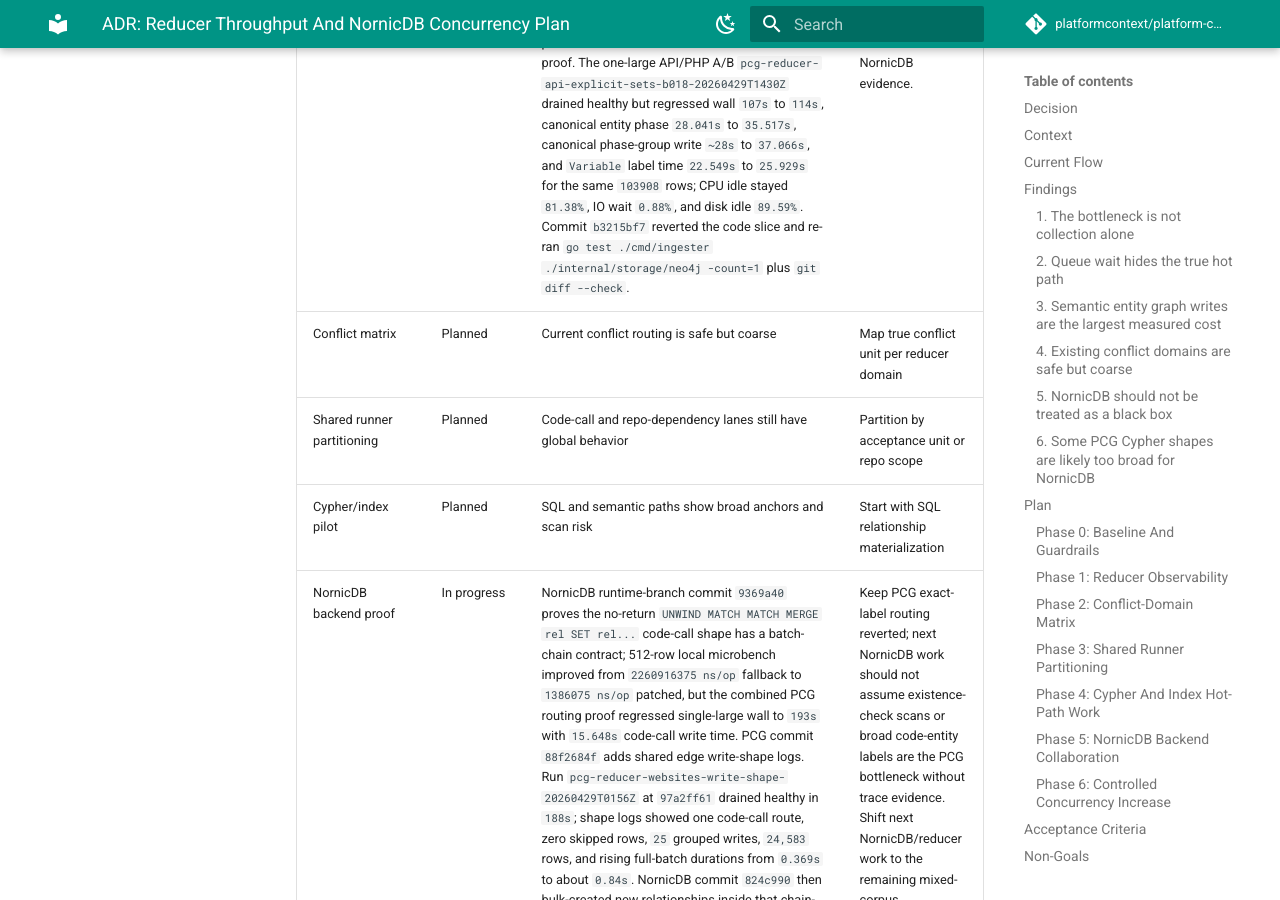
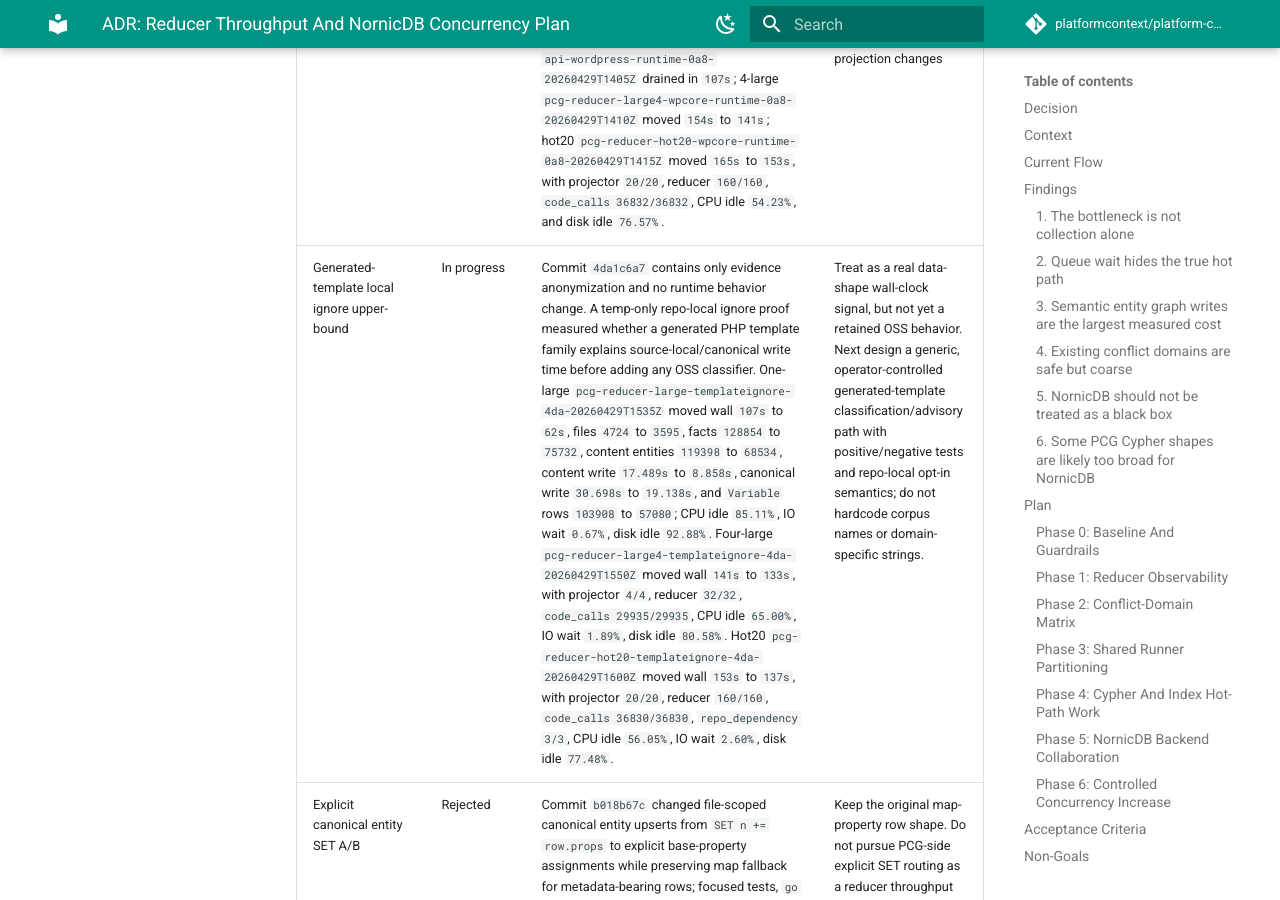
Before and after one commit to platformcontext/platform-context-graph, an MkDocs documentation site: the page built from docs/docs/adrs/2026-04-28-reducer-throughput-and-nornicdb-concurrency-plan.md, in a window 1280 px wide and 900 px high, scrolled down 55172 px. Built offline with MkDocs 1.6.1 and Material for MkDocs 9.7.7, drawn with Linux system fonts in a browser that asks for light colours; comment, search, counter and statistics services are not loaded.

Commit message:
docs: record generated template proof

```diff
--- a/docs/docs/adrs/2026-04-28-reducer-throughput-and-nornicdb-concurrency-plan.md
+++ b/docs/docs/adrs/2026-04-28-reducer-throughput-and-nornicdb-concurrency-plan.md
@@ -1666,6 +1666,7 @@
 | Source-local content search indexing | In progress | Commits `32d61a6a` and `0f26b3e3` added opt-in local-authoritative content search index deferral plus repo-count-gated restore readiness. Evidence: `pcg-reducer-onebig-deferred-index-code-20260429T115343Z` drained in `152s` versus `188s` default; `pcg-reducer-small-deferred-index-code-20260429T115724Z` drained in `14s`; the first hot20 proof exposed early restore and stayed flat at `239s`; fixed proof `pcg-reducer-hot20-deferred-index-fixed-20260429T121040Z` drained in `205s`, restored indexes post-drain in `1m45.272s`, and ended with projector `20/20`, reducer `160/160`, `code_calls 57987/57987`, CPU idle `63.21%`, and disk idle `81.71%`. | Promote only as a local-authoritative proof/load knob; next optimize canonical graph write and large code-call shared projection cycles before the 100-repo/full-corpus ladder |
 | Browser-library data-shape pruning | In progress | Commit `d5e83166` adds signature-based discovery skips for copied browser libraries while keeping authored `src/bootstrap.js`-style files. Focused tests passed; `pcg-reducer-onebig-browserlib-prune-d5e-20260429T133457Z` moved one-large wall `152s` to `99s`; `pcg-reducer-large4-browserlib-prune-d5e-20260429T133758Z` moved four-large wall `192s` to `154s`; `pcg-reducer-hot20-browserlib-prune-d5e-20260429T134509Z` moved hot20 wall `205s` to `165s`, with projector `20/20`, reducer `160/160`, `code_calls 37881/37881`, CPU idle `59.96%`, and disk idle `79.69%`. | Estimate full-corpus impact, then continue with remaining canonical entity write hot paths or run the 100-repo ladder |
 | WordPress/core-browser data-shape pruning | In progress | Commit `0a838916` skips WordPress core dirs, `.min.mjs`, and signed JWPlayer/Prototype/reveal browser runtimes. Focused collector tests and `go vet ./internal/collector` passed. Runtime evidence: API/PHP one-large `pcg-reducer-api-wordpress-runtime-0a8-20260429T1405Z` drained in `107s`; 4-large `pcg-reducer-large4-wpcore-runtime-0a8-20260429T1410Z` moved `154s` to `141s`; hot20 `pcg-reducer-hot20-wpcore-runtime-0a8-20260429T1415Z` moved `165s` to `153s`, with projector `20/20`, reducer `160/160`, `code_calls 36832/36832`, CPU idle `54.23%`, and disk idle `76.57%`. | Keep as modest wall-clock win; next stop chasing tiny skip rules and measure canonical entity write-path or code-call shared projection changes |
+| Generated-template local ignore upper-bound | In progress | Commit `4da1c6a7` contains only evidence anonymization and no runtime behavior change. A temp-only repo-local ignore proof measured whether a generated PHP template family explains source-local/canonical write time before adding any OSS classifier. One-large `pcg-reducer-large-templateignore-4da-20260429T1535Z` moved wall `107s` to `62s`, files `4724` to `3595`, facts `128854` to `75732`, content entities `119398` to `68534`, content write `17.489s` to `8.858s`, canonical write `30.698s` to `19.138s`, and `Variable` rows `103908` to `57080`; CPU idle `85.11%`, IO wait `0.67%`, disk idle `92.88%`. Four-large `pcg-reducer-large4-templateignore-4da-20260429T1550Z` moved wall `141s` to `133s`, with projector `4/4`, reducer `32/32`, `code_calls 29935/29935`, CPU idle `65.00%`, IO wait `1.89%`, disk idle `80.58%`. Hot20 `pcg-reducer-hot20-templateignore-4da-20260429T1600Z` moved wall `153s` to `137s`, with projector `20/20`, reducer `160/160`, `code_calls 36830/36830`, `repo_dependency 3/3`, CPU idle `56.05%`, IO wait `2.60%`, disk idle `77.48%`. | Treat as a real data-shape wall-clock signal, but not yet a retained OSS behavior. Next design a generic, operator-controlled generated-template classification/advisory path with positive/negative tests and repo-local opt-in semantics; do not hardcode corpus names or domain-specific strings. |
 | Explicit canonical entity SET A/B | Rejected | Commit `b018b67c` changed file-scoped canonical entity upserts from `SET n += row.props` to explicit base-property assignments while preserving map fallback for metadata-bearing rows; focused tests, `go test ./cmd/ingester ./internal/storage/neo4j -count=1`, `go vet ./cmd/ingester ./internal/storage/neo4j`, `git diff --check`, and NornicDB hot-path tests passed. Remote rebuilt binaries before runtime proof. The one-large API/PHP A/B `pcg-reducer-api-explicit-sets-b018-20260429T1430Z` drained healthy but regressed wall `107s` to `114s`, canonical entity phase `28.041s` to `35.517s`, canonical phase-group write `~28s` to `37.066s`, and `Variable` label time `22.549s` to `25.929s` for the same `103908` rows; CPU idle stayed `81.38%`, IO wait `0.88%`, and disk idle `89.59%`. Commit `b3215bf7` reverted the code slice and re-ran `go test ./cmd/ingester ./internal/storage/neo4j -count=1` plus `git diff --check`. | Keep the original map-property row shape. Do not pursue PCG-side explicit SET routing as a reducer throughput win without new NornicDB evidence. |
 | Conflict matrix | Planned | Current conflict routing is safe but coarse | Map true conflict unit per reducer domain |
 | Shared runner partitioning | Planned | Code-call and repo-dependency lanes still have global behavior | Partition by acceptance unit or repo scope |
```
